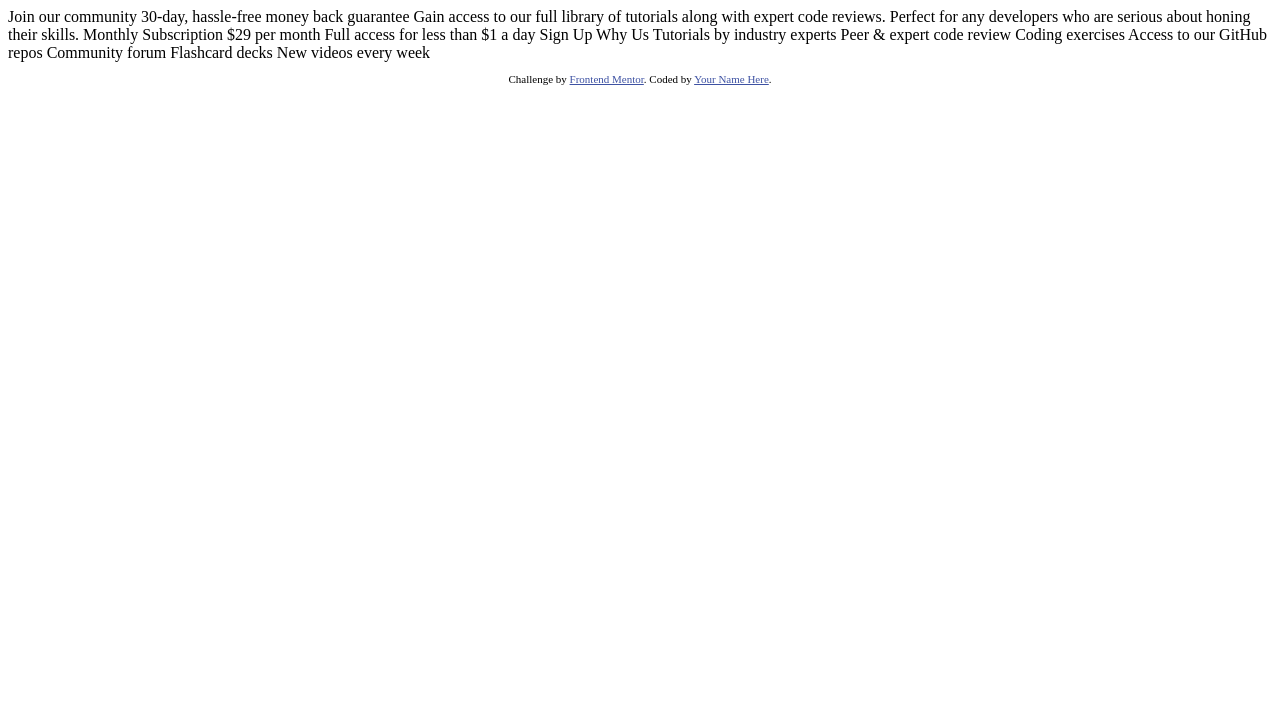
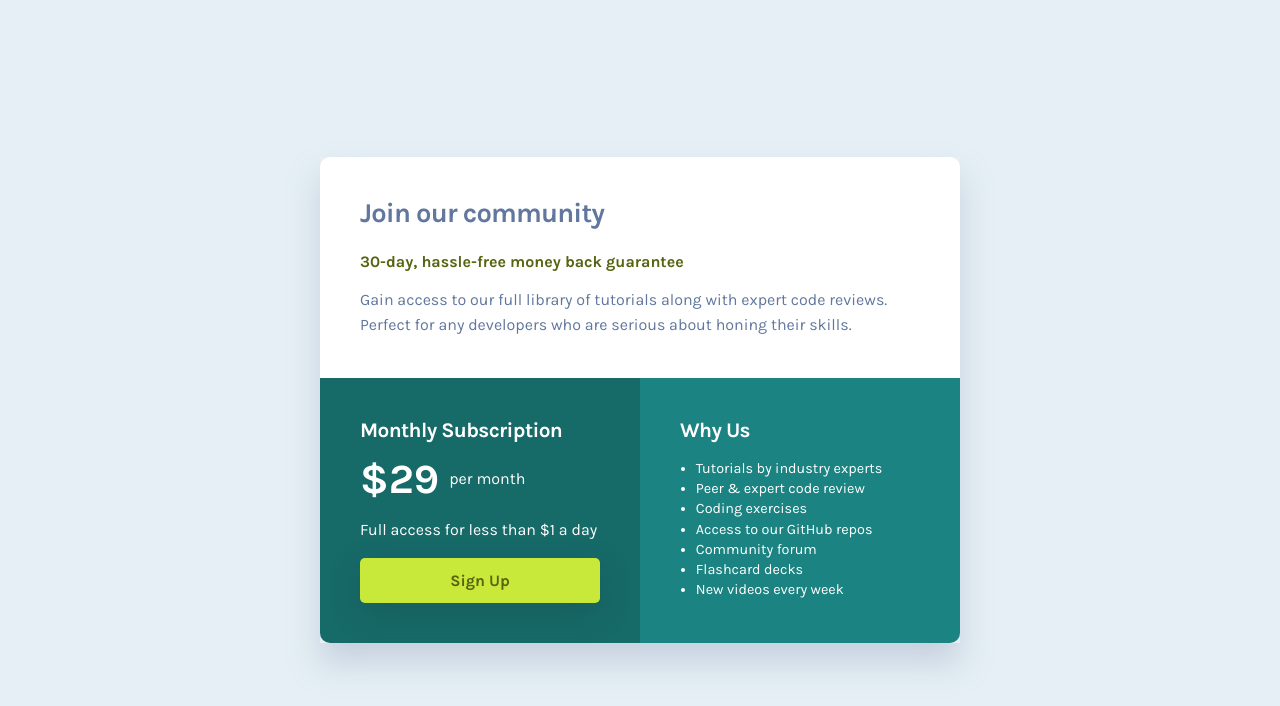
Before and after one commit to seranela/single-price-grid-component, a plain HTML site: page index.html in a window 1280 px wide. Drawn offline with Linux system fonts and the light colour scheme.

Commit message:
Initial solution

```diff
--- /dev/null
+++ b/css/default.css
@@ -0,0 +1,165 @@
+:root {
+  --color-cyan: hsl(179, 62%, 43%);
+  --color-light-cyan: hsl(179, 47%, 52%);
+  --color-bright-yellow: hsl(71, 73%, 54%);
+  --color-neutral-light-gray: hsl(204, 43%, 93%);
+  --color-neutral-gray-blue: hsl(218, 22%, 67%);
+
+  /* WCAG-AA Corrected Colors */
+  --color-bright-yellow-alt: hsl(71, 80%, 57%);
+  --color-neutral-gray-blue-alt: hsl(218, 24%, 50%);
+  --color-dark-cyan: hsl(179, 66%, 31%);
+  --color-extra-dark-cyan: hsl(179, 66%, 25%);
+  --color-dark-green: hsl(71, 73%, 23%);
+
+  --font-family: 'Karla', sans-serif;
+}
+
+html {
+  box-sizing: border-box;
+}
+*, *:before, *:after {
+  box-sizing: inherit;
+}
+
+body {
+  display: flex;
+  justify-content: center;
+  align-items: center;
+  font: 400 1rem var(--font-family);
+  background: var(--color-neutral-light-gray);
+  margin: 0;
+  padding: 1.8rem;
+  height: 100vh;
+}
+
+main {
+  display: grid;
+  grid-template-columns: 1fr;
+  grid-template-rows: 1fr 1fr 1fr;
+  box-shadow: 0 20px 30px hsla(218, 22%, 67%, 0.4);
+}
+
+section {
+  padding: 1.5rem;
+}
+
+h1 {
+  font-size: 1.3rem;
+  letter-spacing: -0.03em;
+}
+
+ul {
+  font-size: 0.9rem;
+  margin: 0;
+  padding-left: 1.1em;
+  line-height: 1.4;
+}
+
+p {
+  line-height: 1.6;
+  margin-bottom: 0;
+}
+
+strong {
+  color: var(--color-dark-green);
+}
+
+.join {
+  background-color: white;
+  color: var(--color-neutral-gray-blue-alt);
+  border-top-left-radius: 5px;
+  border-top-right-radius: 5px;
+}
+
+.join h1 {
+  color: var(--color-cyan-alt);
+}
+
+.subscribe {
+  background-color: var(--color-extra-dark-cyan);
+  color: white;
+  display: flex;
+  flex-direction: column;
+}
+
+.subscribe p:last-of-type {
+  flex: 1;
+}
+
+.whyus {
+  background-color: var(--color-dark-cyan);
+  color: white;
+  border-bottom-left-radius: 5px;
+  border-bottom-right-radius: 5px;
+}
+
+.pricing {
+  line-height: 1;
+  margin-top: 0;
+}
+
+.dollar {
+  font-size: 2.6em;
+  font-weight: 700;
+  vertical-align: middle;
+  padding-right: 0.15em;
+  color: white;
+}
+
+h1 {
+  margin-top: 0;
+}
+
+button {
+  font: inherit;
+  font-weight: 700;
+  background-color: var(--color-bright-yellow-alt);
+  color: var(--color-dark-green);
+  border: none;
+  border-radius: 5px;
+  padding: 0.8em;
+  width: 100%;
+  box-shadow: 0 10px 30px hsla(179, 40%, 20%, 0.3);
+  cursor: pointer;
+}
+
+button:hover {
+  filter: brightness(115%);
+}
+
+@media (min-width: 576px) {
+  main {
+    display: grid;
+    grid-template-columns: 1fr 1fr;
+    grid-template-rows: 1fr 1.2fr;
+    max-width: 40rem;
+  }
+
+  section {
+    padding: 2.5rem;
+  }
+
+  .join {
+    grid-column: 1 / span 2;
+    border-top-left-radius: 10px;
+    border-top-right-radius: 10px;
+  }
+
+  .join h1 {
+    font-size: 1.7rem;
+  }
+
+  .subscribe {
+    border-bottom-left-radius: 10px;
+  }
+
+  .subscribe p {
+    flex: 1;
+  }
+
+  .whyus {
+    border-bottom-left-radius: unset;
+    border-bottom-right-radius: 10px;
+  }
+}
--- a/index.html
+++ b/index.html
@@ -2,49 +2,49 @@
 <html lang="en">
 <head>
   <meta charset="UTF-8">
-  <meta name="viewport" content="width=device-width, initial-scale=1.0"> <!-- displays site properly based on user's device -->
-
+  <meta name="description" content="Frontend Mentor Challenge">
+  <meta name="viewport" content="width=device-width, initial-scale=1.0">
+  <link rel="preconnect" href="https://fonts.googleapis.com">
+  <link rel="preconnect" href="https://fonts.gstatic.com" crossorigin>
+  <link href="https://fonts.googleapis.com/css2?family=Karla:wght@400;700&display=swap" rel="stylesheet">
+  <link rel="stylesheet" href="css/default.css">
   <link rel="icon" type="image/png" sizes="32x32" href="./images/favicon-32x32.png">
-
   <title>Frontend Mentor | Single Price Grid Component</title>
-
-  <!-- Feel free to remove these styles or customise in your own stylesheet 👍 -->
-  <style>
-    .attribution { font-size: 11px; text-align: center; }
-    .attribution a { color: hsl(228, 45%, 44%); }
-  </style>
 </head>
 <body>
-  Join our community
+  <main>
+    <section class="join">
+      <h1>Join our community</h1>
 
-  30-day, hassle-free money back guarantee
+      <strong>30-day, hassle-free money back guarantee</strong>
 
-  Gain access to our full library of tutorials along with expert code reviews.
-  Perfect for any developers who are serious about honing their skills.
+      <p>Gain access to our full library of tutorials along with expert code reviews.
+      Perfect for any developers who are serious about honing their skills.</p>
+    </section>
 
-  Monthly Subscription
+    <section class="subscribe">
+      <h1>Monthly Subscription</h1>
 
-  &dollar;29 per month
+      <p class="pricing"><span class="dollar">&dollar;29</span> per month</p>
 
-  Full access for less than &dollar;1 a day
+      <p>Full access for less than &dollar;1 a day</p>
 
-  Sign Up
+      <button>Sign Up</button>
+    </section>
 
-  Why Us
+    <section class="whyus">
+      <h1>Why Us</h1>
 
-  Tutorials by industry experts
-  Peer &amp; expert code review
-  Coding exercises
-  Access to our GitHub repos
-  Community forum
-  Flashcard decks
-  New videos every week
-
-  <footer>
-    <p class="attribution">
-      Challenge by <a href="https://www.frontendmentor.io?ref=challenge" target="_blank">Frontend Mentor</a>.
-      Coded by <a href="#">Your Name Here</a>.
-    </p>
-  </footer>
+      <ul>
+        <li>Tutorials by industry experts</li>
+        <li>Peer &amp; expert code review</li>
+        <li>Coding exercises</li>
+        <li>Access to our GitHub repos</li>
+        <li>Community forum</li>
+        <li>Flashcard decks</li>
+        <li>New videos every week</li>
+      </ul>
+    </section>
+  </main>
 </body>
 </html>
```
Also changed, not shown: 2 other files.
